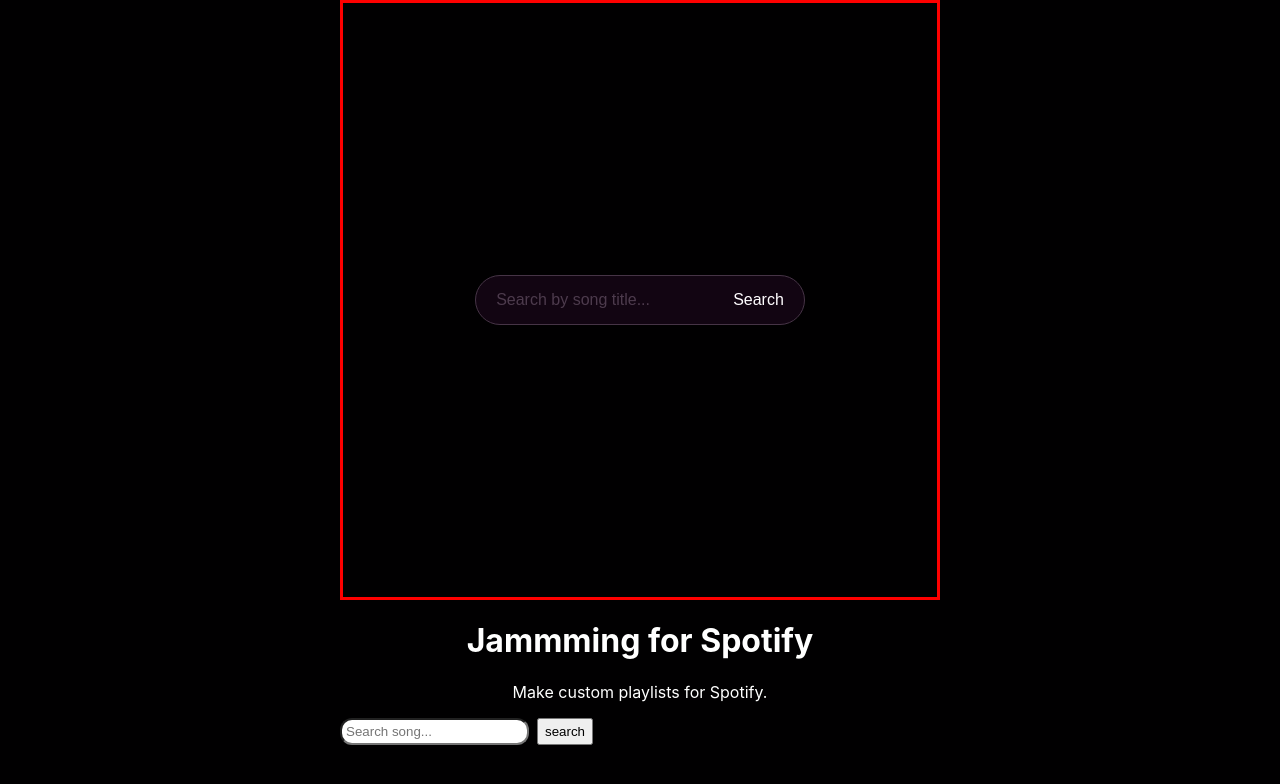
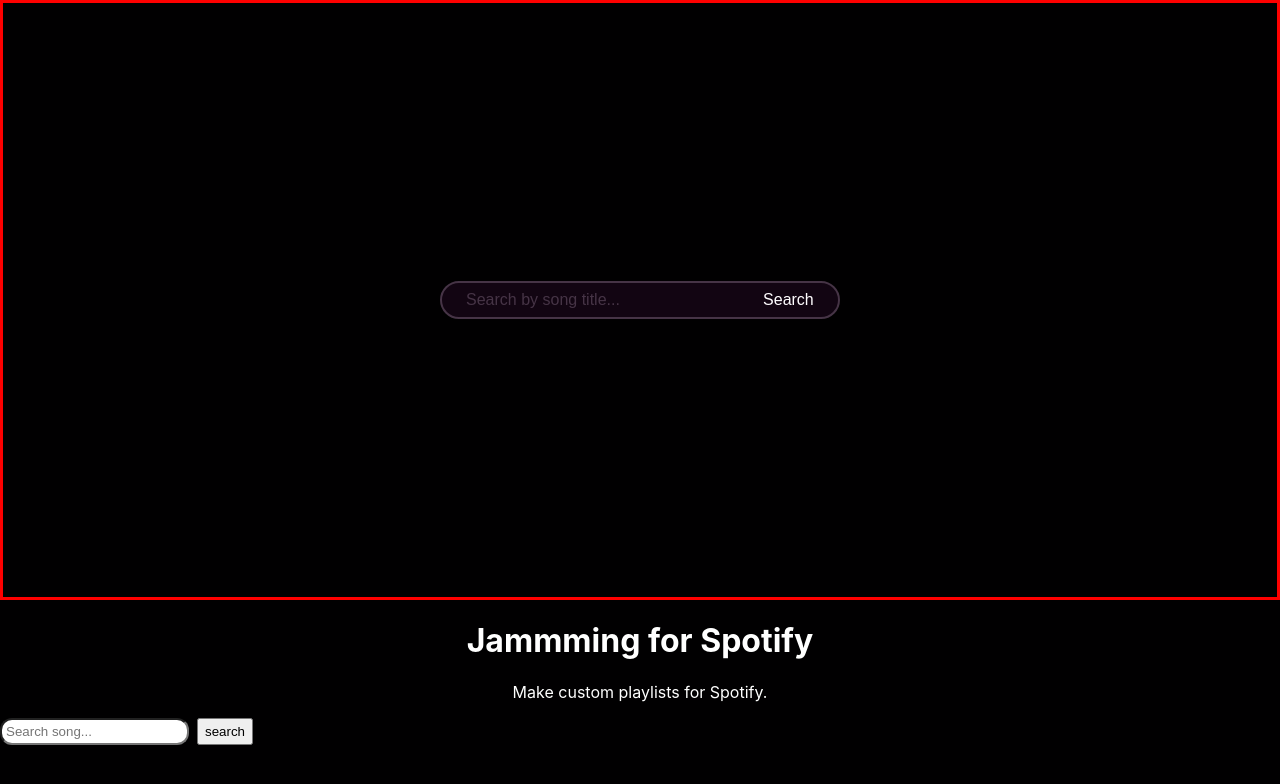
Before and after one commit to dileeparanawake/Jammming, a React (Create React App) app: page / in a window 1280 px wide. Shown: the top 784 px of the page. Built offline with nearby package versions, Linux system fonts and the light colour scheme.

Commit message:
update styling for search pill componenet

```diff
--- a/src/App.css
+++ b/src/App.css
@@ -2,7 +2,6 @@
   display: flex;
   text-align: center;
   justify-content: center;
-  height: 100vh; /* Ensure it takes the full viewport height */
 }
 
 .hidden {
--- a/src/components/SearchPill/SearchPillWrapper.jsx
+++ b/src/components/SearchPill/SearchPillWrapper.jsx
@@ -5,12 +5,10 @@
 
 function SearchPillWrapper(props) {
   return (
-    <div className="search-pill-wrapper">
-      <form name="searchResult">
-        <SearchInput></SearchInput>
-        <SearchButton></SearchButton>
-      </form>
-    </div>
+    <form name="searchResult" className="search-pill-wrapper">
+      <SearchInput></SearchInput>
+      <SearchButton></SearchButton>
+    </form>
   );
 }
 
--- a/src/components/SearchPill/search-pill.css
+++ b/src/components/SearchPill/search-pill.css
@@ -1,48 +1,67 @@
 .search-pill-wrapper {
   display: flex;
   align-items: center;
+  justify-content: space-between;
   background-color: #120512;
-  border: #463446 solid 1px;
+  border: #463446 solid 2px;
   border-radius: 50px;
-  overflow: hidden;
+  /* overflow: hidden; */
+  width: 100%;
   max-width: 400px;
+  /* margin: 10px; */
   box-sizing: border-box;
 }
 
 .search-input {
-  flex: 1;
   background-color: transparent;
-  padding: 15px 10px 15px 20px;
+  padding: 0.5em 0 0.5em 1.5em;
+  border-radius: 50px 0px 0px 50px;
   font-weight: 500;
   color: #fffdff;
   font-size: medium;
-  height: 100%;
   outline: none;
   border: none;
+  flex-grow: 0.8;
+  flex-shrink: 1;
+  box-sizing: border-box;
+}
+
+.search-input:focus {
+  outline: 2px solid #5f495f;
 }
 
 .search-input::placeholder {
-  color: #4d3b4d;
+  color: #463446;
   font-size: medium;
   font-weight: 400;
   opacity: 1;
 }
 
 .search-button {
-  flex: 1;
   color: #fffdff;
   background-color: transparent;
   border-radius: 0 50px 50px 0;
-  padding: 15px 20px;
+  padding: 0.5em 1em;
   border: none;
   outline: none;
   font-size: medium;
   font-weight: 500;
+  max-width: 100px;
+  flex-grow: 0.2;
+  flex-shrink: 1;
+  box-sizing: border-box;
 }
 
 .search-button:hover {
   color: #fffdff;
-  background-color: #1b0c1b;
+  background-color: #210f21;
   border: none;
   outline: none;
 }
+
+.search-button:active {
+  color: #ffffff;
+  background-color: #332a33;
+  border: none;
+  outline: none;
+}
--- a/src/utilities/PrototypeElements/PrototypeElements.jsx
+++ b/src/utilities/PrototypeElements/PrototypeElements.jsx
@@ -12,9 +12,8 @@
         <AppColors />
         <ButtonStandard />
       </div>
-      <div>
-        <SearchPillWrapper></SearchPillWrapper>
-      </div>
+
+      <SearchPillWrapper></SearchPillWrapper>
     </div>
   );
 }
--- a/src/utilities/PrototypeElements/prototype-elements.css
+++ b/src/utilities/PrototypeElements/prototype-elements.css
@@ -6,7 +6,8 @@
   margin: none;
   padding: none;
   min-height: 600px;
-  min-width: 600px;
+  /* min-width: 600px; */
+  width: 100vw;
   border: 3px solid red;
   box-sizing: border-box;
 }
```
